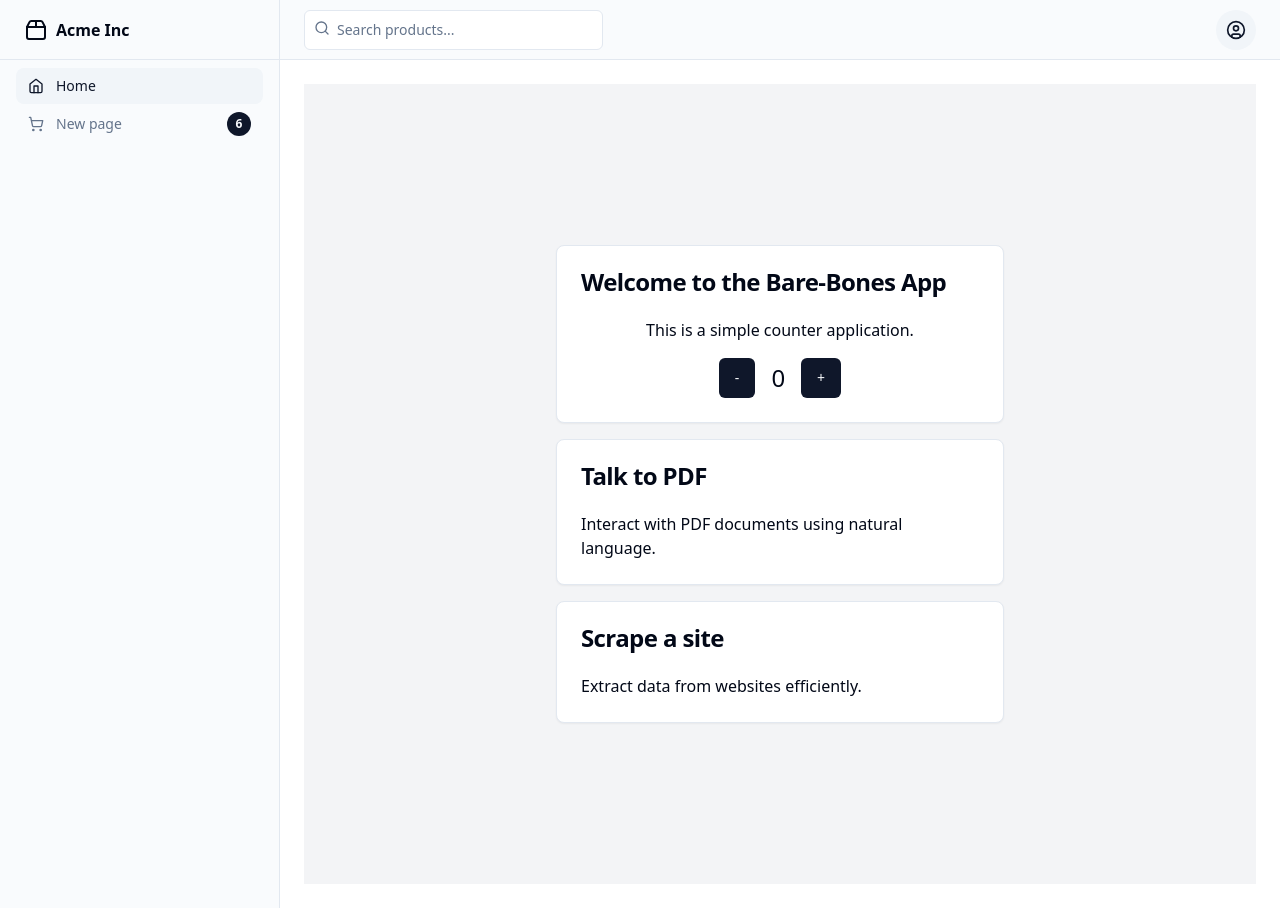
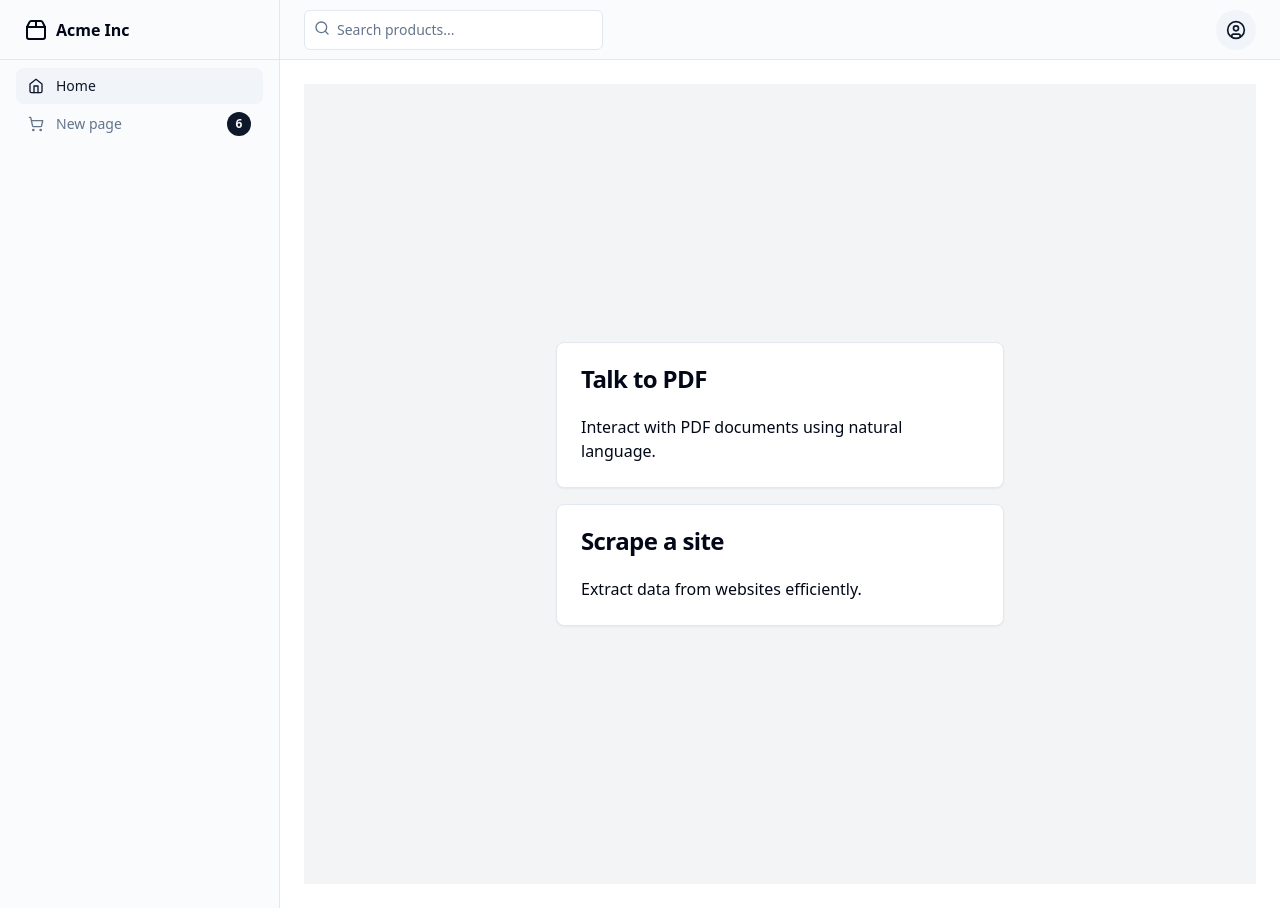
Before and after one commit to GPT-Engineer-App/customizable-base-project, a React (Vite) app: page / in a window 1280 px wide. Built offline with nearby package versions, Linux system fonts and the light colour scheme.

Commit message:
Removed the welcome card from the index page.

```diff
--- a/src/pages/Index.jsx
+++ b/src/pages/Index.jsx
@@ -12,20 +12,6 @@ function Index() {
 
   return (
     <div className="flex flex-col items-center justify-center min-h-screen bg-gray-100 space-y-4">
-      <Card className="w-full max-w-md">
-        <CardHeader>
-          <CardTitle>Welcome to the Bare-Bones App</CardTitle>
-        </CardHeader>
-        <CardContent>
-          <p className="text-center mb-4">This is a simple counter application.</p>
-          <div className="flex justify-center items-center space-x-4">
-            <Button onClick={() => setCount(count - 1)}>-</Button>
-            <span className="text-2xl">{count}</span>
-            <Button onClick={() => setCount(count + 1)}>+</Button>
-          </div>
-        </CardContent>
-      </Card>
-
       {capabilities.map((capability, index) => (
         <Card key={index} className="w-full max-w-md">
           <CardHeader>
```
